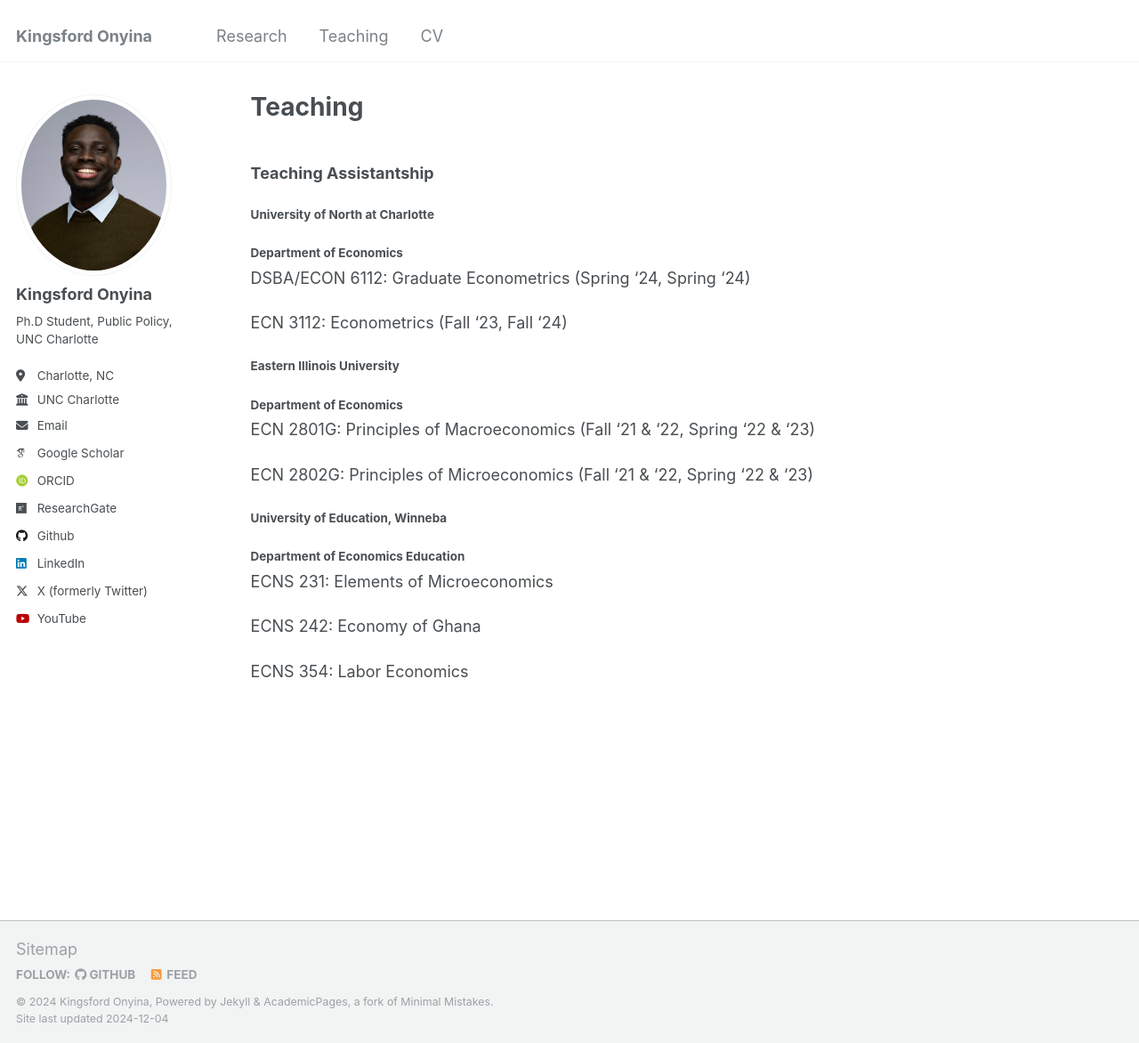
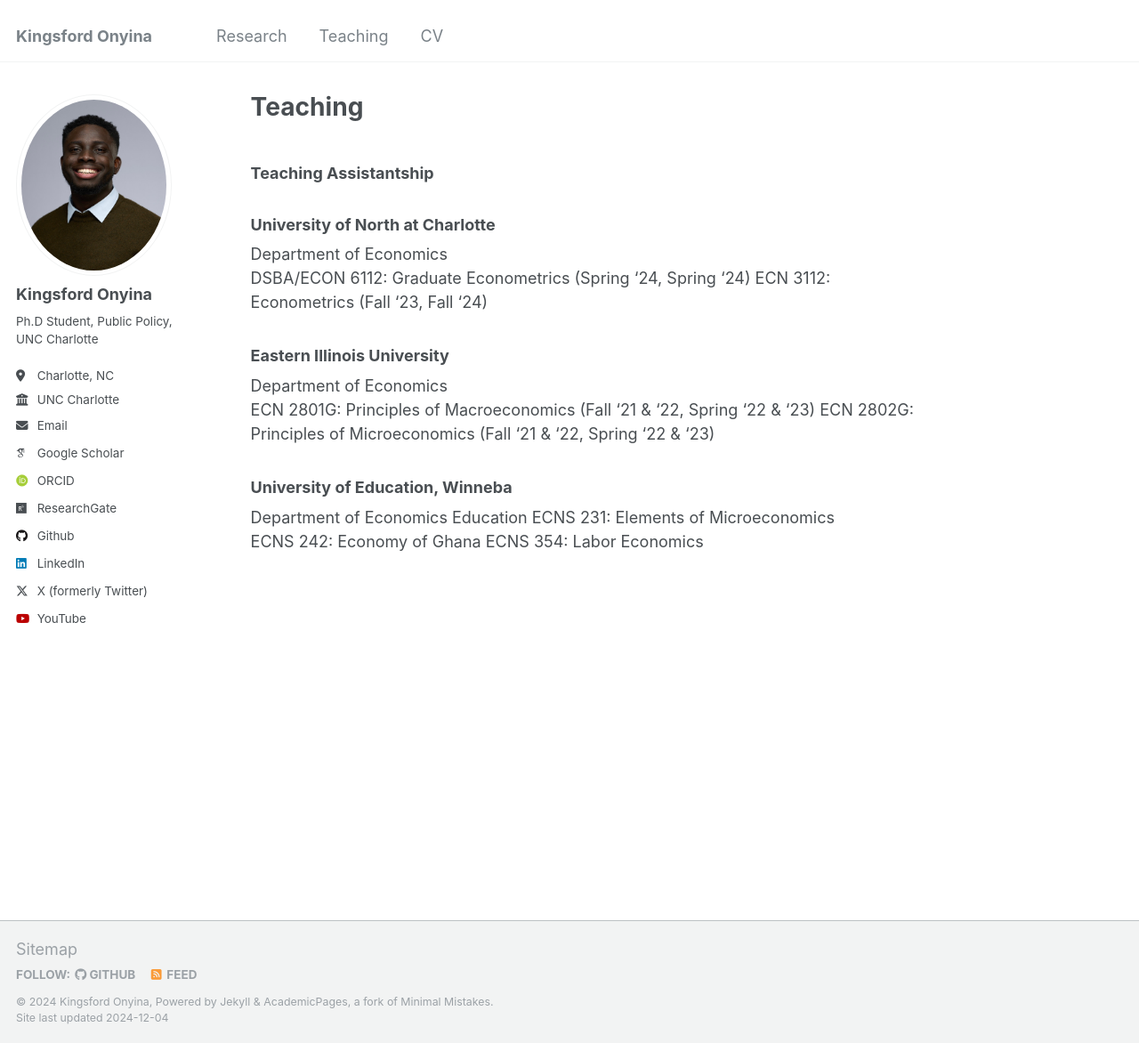
Before and after one commit to kingsfordonyina/kingsfordonyina.github.io, a Jekyll site: the page built from _pages/teaching.md, in a window 1280 px wide and 1172 px high. Shown: the whole window at 89% size. Built offline with Jekyll 4.4.1, drawn with Linux system fonts in a browser that asks for light colours; some web fonts are replaced.

```diff
--- a/_pages/teaching.md
+++ b/_pages/teaching.md
@@ -7,26 +7,19 @@ author_profile: true
 
 ### Teaching Assistantship
 
-
-#### University of North at Charlotte
-##### Department of Economics
+### University of North at Charlotte
+Department of Economics
 DSBA/ECON 6112: Graduate Econometrics (Spring ‘24, Spring ‘24)
-
 ECN 3112: Econometrics (Fall ‘23, Fall ‘24)
 
 
-#### Eastern Illinois University
-##### Department of Economics
-
+### Eastern Illinois University
+Department of Economics
 ECN 2801G: Principles of Macroeconomics (Fall ‘21 & ‘22, Spring ‘22 & ‘23)
-
 ECN 2802G: Principles of Microeconomics (Fall ‘21 & ‘22, Spring ‘22 & ‘23)
 
-#### University of Education, Winneba
-##### Department of Economics Education
-
+### University of Education, Winneba
+Department of Economics Education
 ECNS 231: Elements of Microeconomics
-
 ECNS 242: Economy of Ghana
-
 ECNS 354: Labor Economics
```
